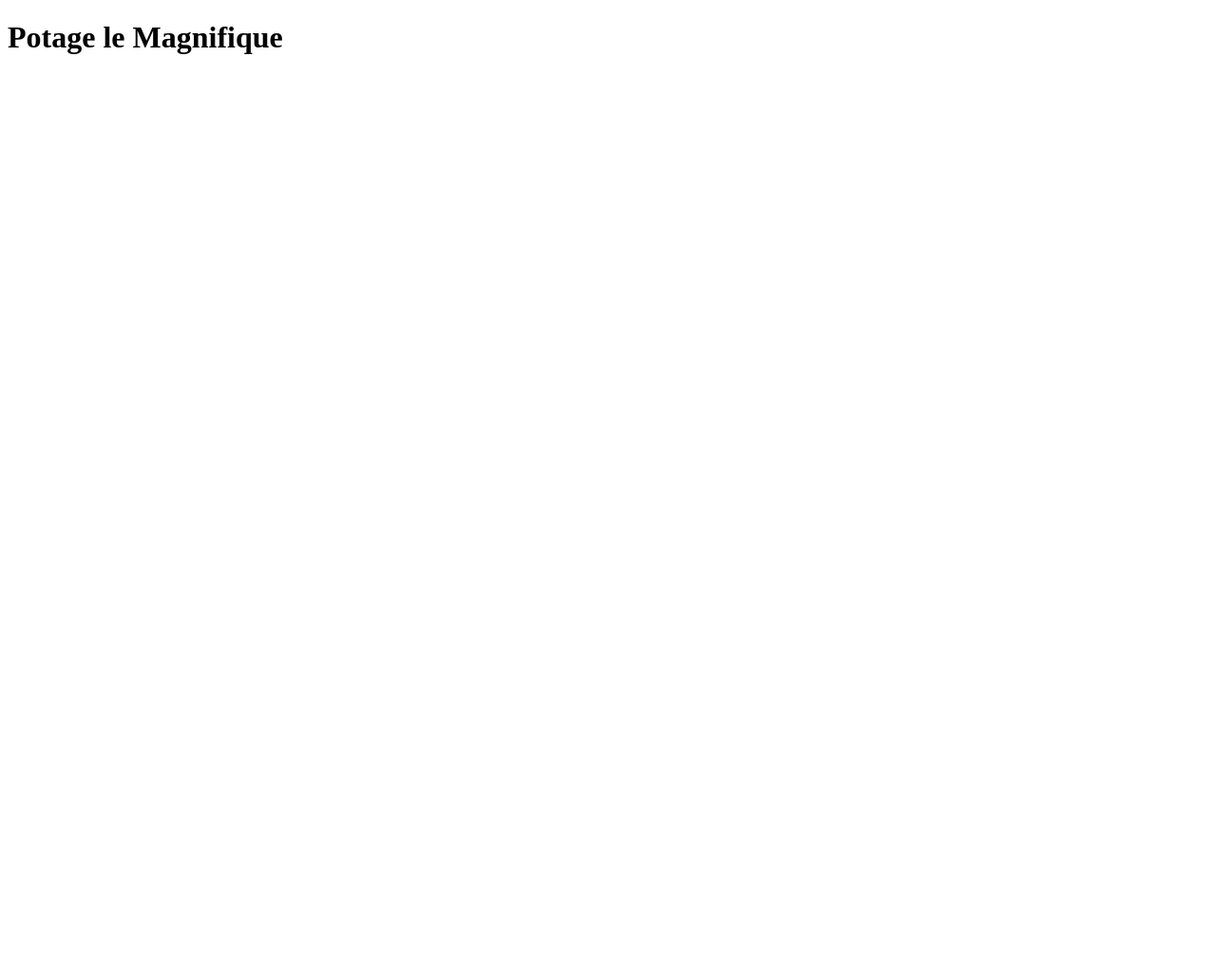
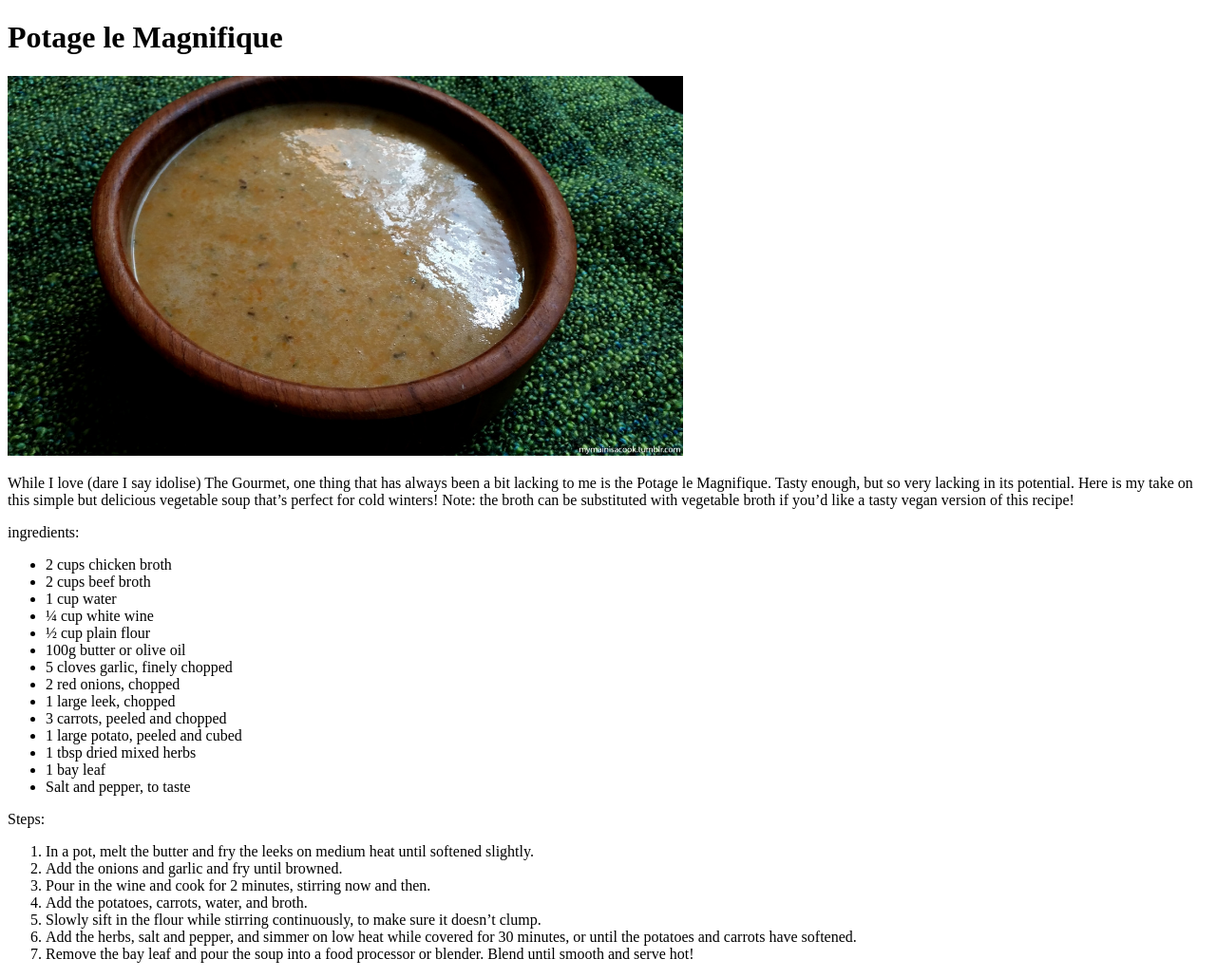
Before and after one commit to ChloeZmu/odin-recipes, a plain HTML site: page recipes/potage.html in a window 1280 px wide. Shown: the whole page at 95% size. Before the commit the page ends 800 px from the top, so only its background shows below. Drawn offline with Linux system fonts and the light colour scheme.

Commit message:
Added ingredients, steps and lists

```diff
--- a/recipes/potage.html
+++ b/recipes/potage.html
@@ -8,5 +8,35 @@
 </head>
 <body>
     <h1>Potage le Magnifique</h1>
+    <img src="../images/potage.jpg" alt="Bowl of Potage le Magnifique" style="height:50vh;">
+    <p>While I love (dare I say idolise) The Gourmet, one thing that has always been a bit lacking to me is the Potage le Magnifique. Tasty enough, but so very lacking in its potential. Here is my take on this simple but delicious vegetable soup that’s perfect for cold winters! Note: the broth can be substituted with vegetable broth if you’d like a tasty vegan version of this recipe!</p>
+    <p>ingredients:</p>
+    <ul>
+        <li>2 cups chicken broth</li>
+        <li>2 cups beef broth</li>
+        <li>1 cup water</li>
+        <li>¼ cup white wine</li>
+        <li>½ cup plain flour</li>
+        <li>100g butter or olive oil</li>
+        <li>5 cloves garlic, finely chopped</li>
+        <li>2 red onions, chopped</li>
+        <li>1 large leek, chopped</li>
+        <li>3 carrots, peeled and chopped</li>
+        <li>1 large potato, peeled and cubed</li>
+        <li>1 tbsp dried mixed herbs</li>
+        <li>1 bay leaf</li>
+        <li>Salt and pepper, to taste</li>
+    </ul>
+    <p>Steps:</p>
+    <ol>
+        <li>In a pot, melt the butter and fry the leeks on medium heat until softened slightly.</li>
+        <li>Add the onions and garlic and fry until browned.</li>
+        <li>Pour in the wine and cook for 2 minutes, stirring now and then.</li>
+        <li>Add the potatoes, carrots, water, and broth.
+        </li>
+        <li>Slowly sift in the flour while stirring continuously, to make sure it doesn’t clump.</li>
+        <li>Add the herbs, salt and pepper, and simmer on low heat while covered for 30 minutes, or until the potatoes and carrots have softened.</li>
+        <li>Remove the bay leaf and pour the soup into a food processor or blender. Blend until smooth and serve hot!</li>
+    </ol>
 </body>
 </html>
```
Also changed, not shown: index.html (+1 -1 lines), recipes/fondue.html (+22 -1 lines), recipes/sweetroll.html (+28 -1 lines).
